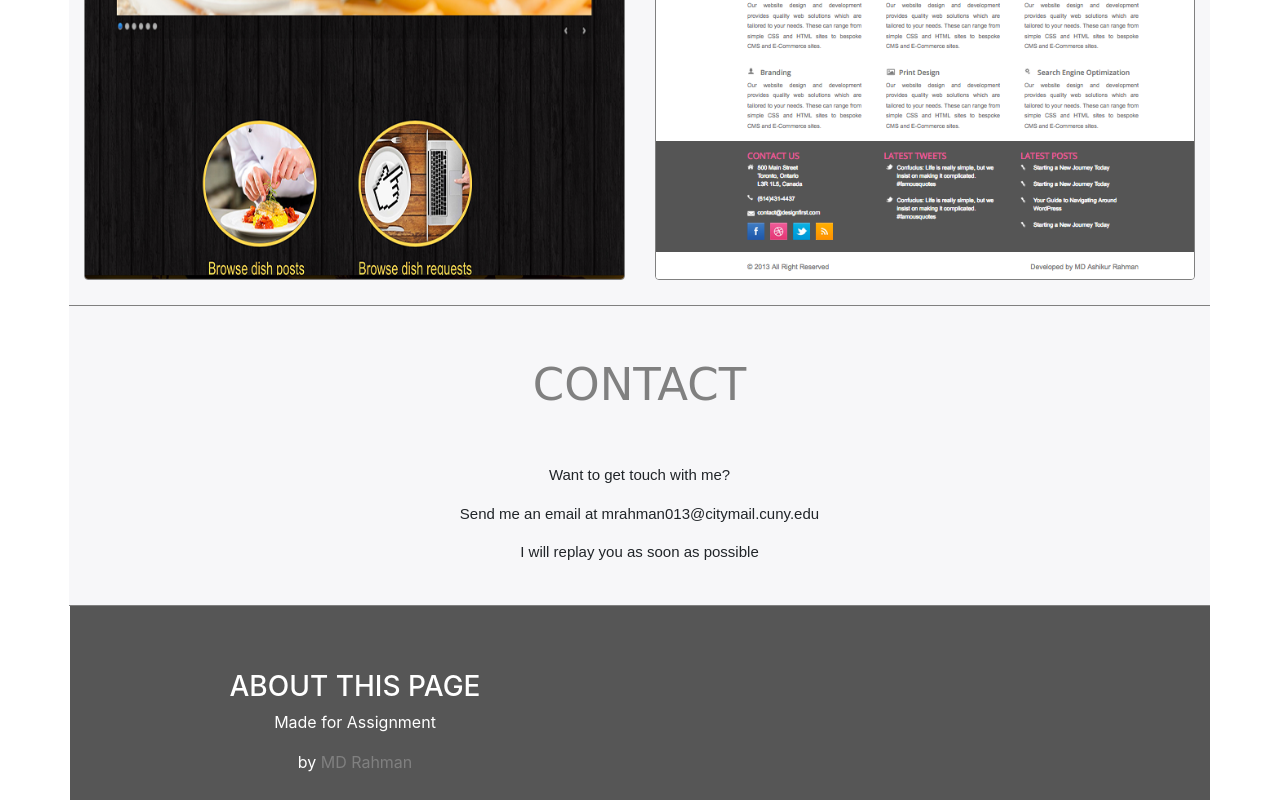
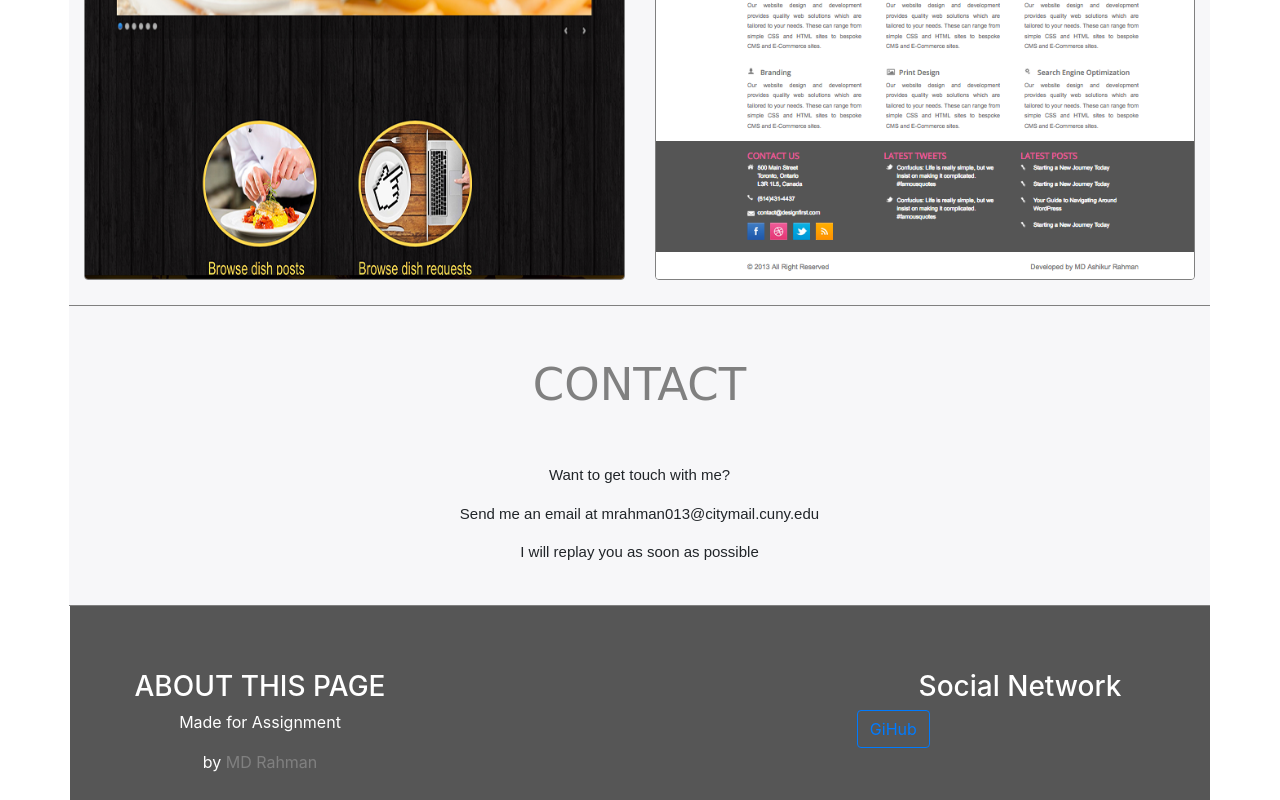
Before and after one commit to mrahman013/WebDev-build-portfolio, a plain HTML site: page index.html in a window 1280 px wide. Shown: the part 1072-1872 px from the top of the page. Drawn offline with nearby package versions, Linux system fonts and the light colour scheme.

Commit message:
social network button for github added using bootstrap button class

```diff
--- a/index.html
+++ b/index.html
@@ -97,6 +97,15 @@
         <!-- too avoid one 3 col -->
           <div class="col"></div>
 
+        <div class="col">
+          <h3>Social Network</h3>
+          <div class="row">
+            <div class="col-sm-4">
+              <button class="btn btn-outline-primary"><a href="https://github.com" class="social_font">GiHub</a></button>
+            </div>
+
+        </div>
+
       </div>
 
 
```
